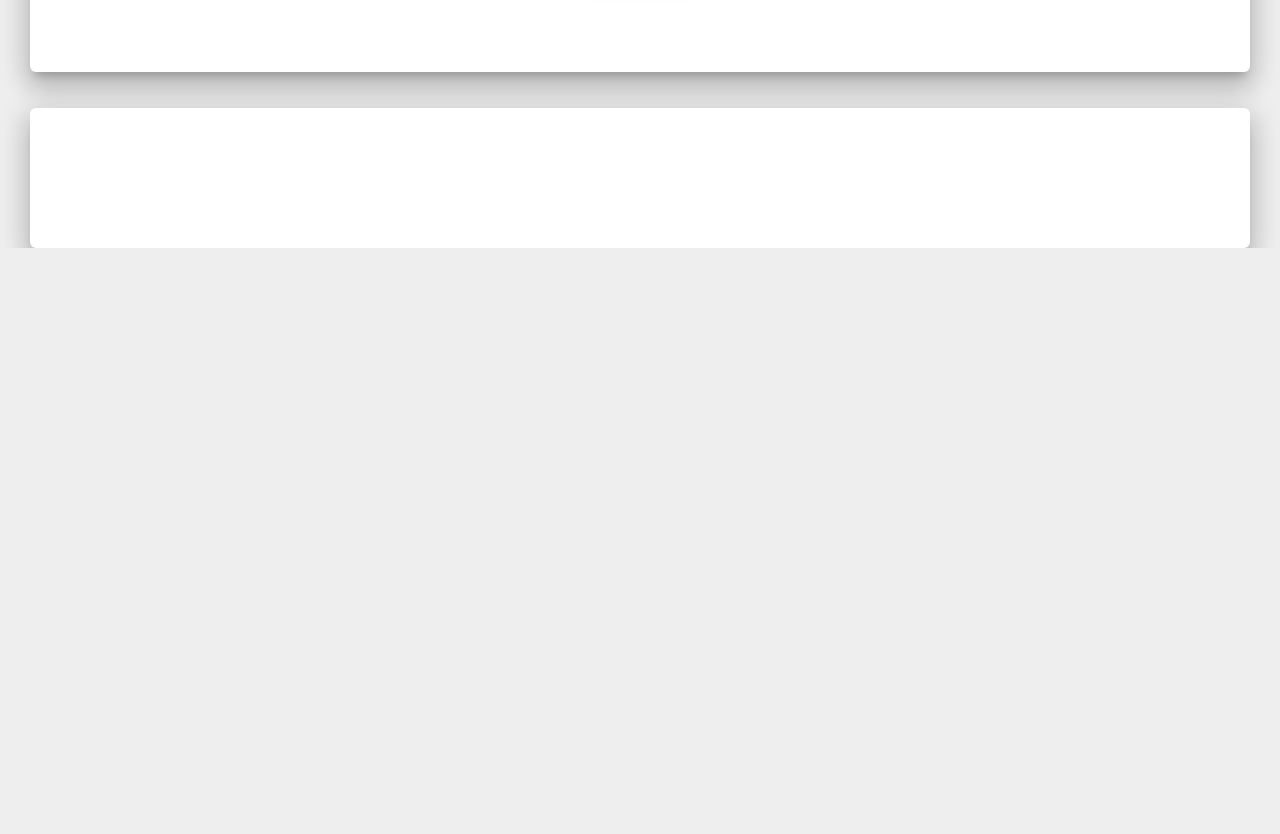
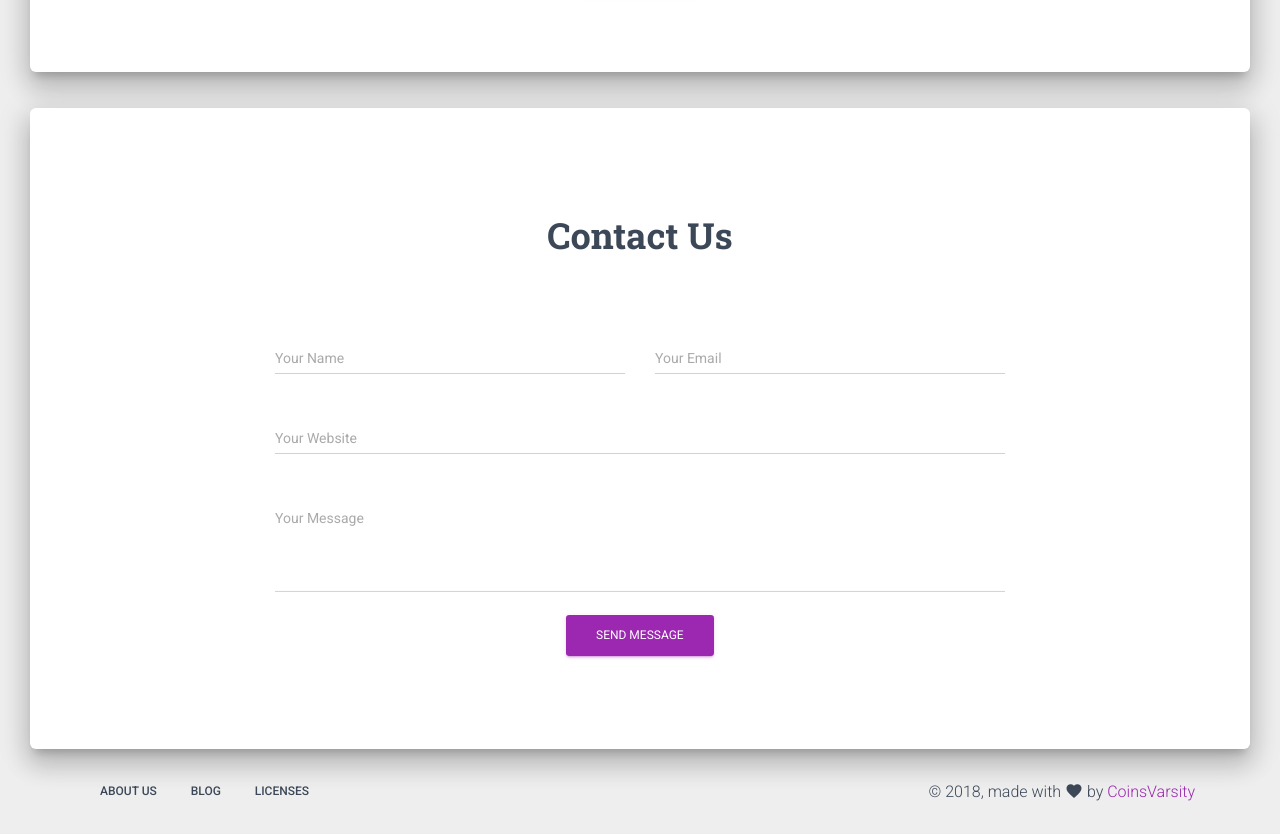
Before and after one commit to NaveenVishwanatham/coinsvarsity, a website: page index.html in a window 1280 px wide. Shown: the part 2449-3283 px from the top of the page. Before the commit the page ends 2697 px from the top, so only its background shows below. Drawn offline with Linux system fonts and the light colour scheme.

Commit message:
added footer and contact info

```diff
--- a/index.html
+++ b/index.html
@@ -518,10 +518,77 @@
   <div class="main main-raised">
       <div class="section section-basic">
         <div class="container">
-
+            <div class="row">
+              <div class="col-md-8 ml-auto mr-auto">
+                <h2 class="text-center title">Contact Us</h2>
+                <!-- <h4 class="text-center description">Divide details about your product or agency work into parts. Write a few lines about each one and contact us about any further collaboration. We will responde get back to you in a couple of hours.</h4> -->
+                <form class="contact-form">
+                  <div class="row">
+                    <div class="col-md-6">
+                      <div class="form-group">
+                        <label class="bmd-label-floating">Your Name</label>
+                        <input type="text" class="form-control">
+                      </div>
+                    </div>
+                    <div class="col-md-6">
+                      <div class="form-group">
+                        <label class="bmd-label-floating">Your Email</label>
+                        <input type="email" class="form-control">
+                      </div>
+                    </div>
+                  </div>
+                  <div class="form-group">
+                      <label class="bmd-label-floating">Your Website</label>
+                      <input type="text" class="form-control">
+                  </div>
+                  <div class="form-group">
+                      <label for="exampleMessage" class="bmd-label-floating">Your Message</label>
+                      <textarea type="text" class="form-control" rows="4" id="exampleMessage"></textarea>
+                    </div>
+                  <div class="row">
+                    <div class="col-md-4 ml-auto mr-auto text-center">
+                      <button class="btn btn-primary btn-raised">
+                        Send Message
+                      </button>
+                    </div>
+                  </div>
+                </form>
+              </div>
+            </div>
         </div>
       </div>
     </div>
+
+    <footer class="footer footer-default">
+        <div class="container">
+          <nav class="float-left">
+            <ul>
+              <li>
+                <a href="">
+                  About Us
+                </a>
+              </li>
+              <li>
+                <a href="">
+                  Blog
+                </a>
+              </li>
+              <li>
+                <a href="">
+                  Licenses
+                </a>
+              </li>
+            </ul>
+          </nav>
+          <div class="copyright float-right">
+            &copy;
+            <script>
+              document.write(new Date().getFullYear())
+            </script>, made with <i class="material-icons">favorite</i> by
+            <a href="" target="_blank">CoinsVarsity</a>
+          </div>
+        </div>
+      </footer>
 
   <!--   Core JS Files   -->
   <script src="./assets/js/core/jquery.min.js" type="text/javascript"></script>
```
